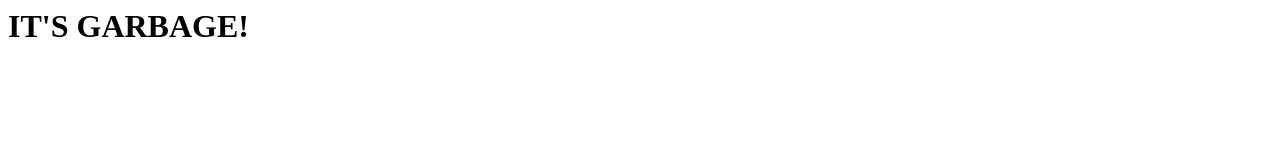
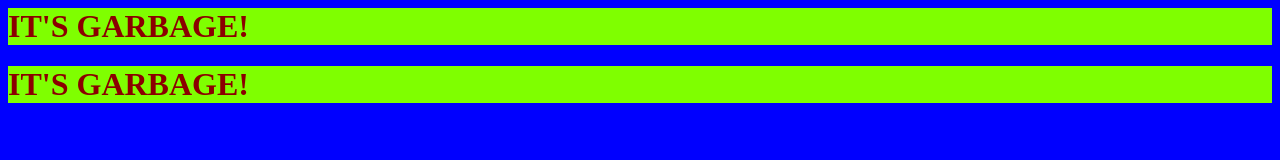
Before and after one commit to nss-evening-cohort-18/davids-garbage-website, a plain HTML site: page index.html in a window 1280 px wide. Drawn offline with Linux system fonts and the light colour scheme.

Commit message:
improving the header

```diff
--- a/index.html
+++ b/index.html
@@ -1,10 +1,16 @@
 <html>
     <head>
-        <title>David's Discount Garbage Data</title>
+        <title>David's Value Garbage Data</title>
+        <script src="test/test.js"></script>
         <script src="scripts/main.js"></script>
+        <link rel="stylesheet" type="text/css" href="styles/main.css" />
+        <link rel="stylesheet" type="text/css" href="styles/headers.css" />
     </head>
     <body>
-        <h1>
+        <h1 id="header1" class="davidHeader">
+            IT'S GARBAGE!
+        </h1>
+        <h1 id="header1" class="davidHeader">
             IT'S GARBAGE!
         </h1>
     </body>
```
Also changed, not shown: test/test.js (added, +1 -0 lines), styles/newStyles.css (added).
